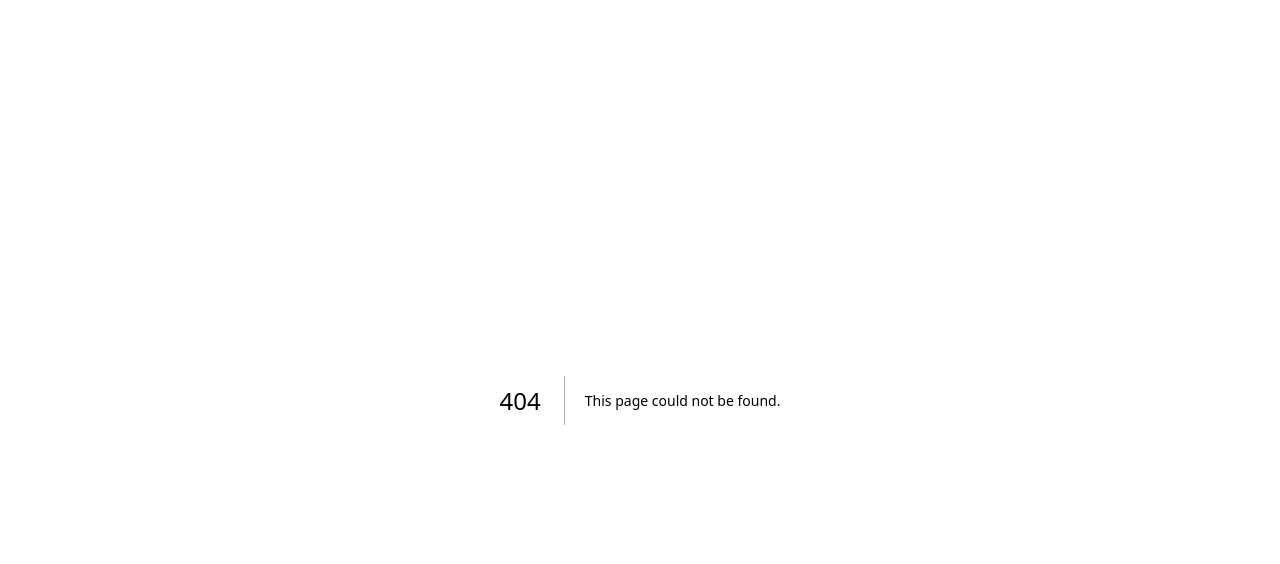
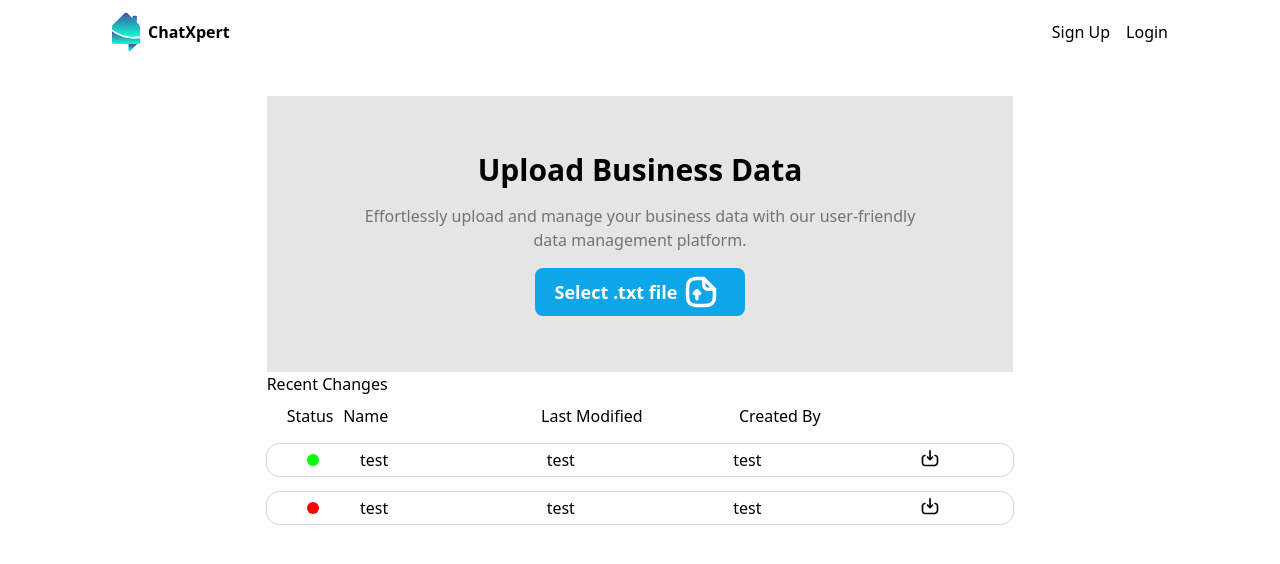
Before and after one commit to ainderew/cap-client, a Next.js app: page /business/data_management in a window 1280 px wide. Before the commit this address had no page. Shown: the top 564 px of the page. Built offline with nearby package versions, Linux system fonts and the light colour scheme.

Commit message:
Added data management page

```diff
--- /dev/null
+++ b/src/components/filedetail.tsx
@@ -0,0 +1,35 @@
+import Image from 'next/image'
+import React from 'react'
+
+interface FileDetailProps {
+  name: string
+  lastmodified: string
+  createdby: string
+  status: boolean
+}
+
+const FileDetail: React.FC<FileDetailProps> = ({ name, lastmodified, createdby, status }) => {
+  return (
+    <div className='my-4 rounded-xl px-10 py-1 outline outline-1 outline-neutral-300'>
+      <ul className='grid grid-cols-[8%_28%_28%_28%_8%]'>
+        <li className='flex items-center'>
+          {status ? (
+            <div className='h-3 w-3 rounded-full bg-[#00ff00]'></div>
+          ) : (
+            <div className='h-3 w-3 rounded-full bg-[#ff0000]'></div>
+          )}
+        </li>
+        <li>{name}</li>
+        <li>{lastmodified}</li>
+        <li>{createdby}</li>
+        <li>
+          <div>
+            <Image src='/downloadicon.svg' alt='' width={20} height={20} />
+          </div>
+        </li>
+      </ul>
+    </div>
+  )
+}
+
+export default FileDetail
--- /dev/null
+++ b/src/components/filegroup.tsx
@@ -0,0 +1,24 @@
+import React from 'react'
+import FileDetail from './filedetail'
+
+const FileGroup: React.FC = () => {
+  return (
+    <div>
+      <p className=''>Recent Changes</p>
+      <section>
+        <ul className='my-2 grid grid-cols-[8%_28%_28%_28%_8%] px-5'>
+          <li>Status</li>
+          <li>Name</li>
+          <li>Last Modified</li>
+          <li>Created By</li>
+        </ul>
+        <div>
+          <FileDetail name='test' lastmodified='test' createdby='test' status={true} />
+          <FileDetail name='test' lastmodified='test' createdby='test' status={false} />
+        </div>
+      </section>
+    </div>
+  )
+}
+
+export default FileGroup
--- /dev/null
+++ b/src/components/uploadsection.tsx
@@ -0,0 +1,35 @@
+import React, { useRef } from 'react'
+import Image from 'next/image'
+
+const UploadSection: React.FC = () => {
+  const fileRef = useRef<HTMLInputElement>(null)
+
+  const fileClick = (): void => {
+    if (fileRef.current != null) {
+      fileRef.current.click()
+    }
+  }
+  return (
+    <div className='mt-8 flex flex-col items-center bg-neutral-200 px-20 py-12 text-center'>
+      <p className='my-2 text-3xl font-semibold'>Upload Business Data</p>
+      <p className='text-md my-2 text-neutral-500'>
+        Effortlessly upload and manage your business data with our user-friendly data management
+        platform.
+      </p>
+      <div>
+        <button
+          onClick={() => {
+            fileClick()
+          }}
+          className=' my-2 flex items-center self-center rounded-lg bg-sky-500 px-5 py-2 text-lg font-bold text-white'
+        >
+          <p>Select .txt file</p>
+          <Image src='/documenticon.svg' width={32} height={32} alt='' className='mx-2' />
+        </button>
+      </div>
+      <input ref={fileRef} type='file' className='hidden' />
+    </div>
+  )
+}
+
+export default UploadSection
--- /dev/null
+++ b/src/pages/business/data_management.tsx
@@ -0,0 +1,18 @@
+import FileGroup from '@/components/filegroup'
+import NavBar from '@/components/navbar'
+import UploadSection from '@/components/uploadsection'
+import React from 'react'
+
+const DataManagement: React.FC = () => {
+  return (
+    <div className=' flex flex-col items-center'>
+      <NavBar />
+      <div className='w-7/12'>
+        <UploadSection />
+        <FileGroup />
+      </div>
+    </div>
+  )
+}
+
+export default DataManagement
```
Also changed, not shown: public/documenticon.svg (added), public/downloadicon.svg (added), src/components/tooltip.tsx (added).
